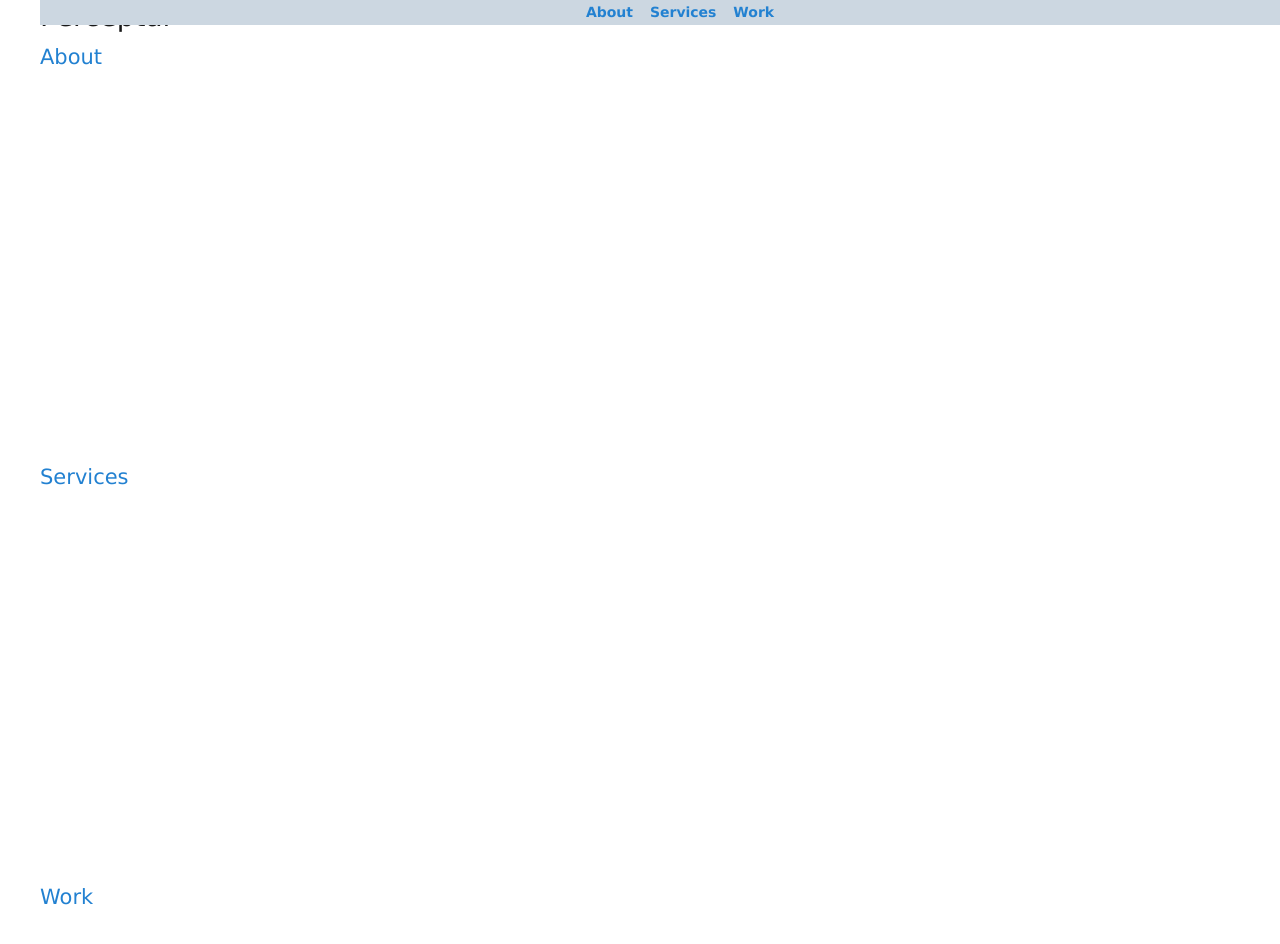
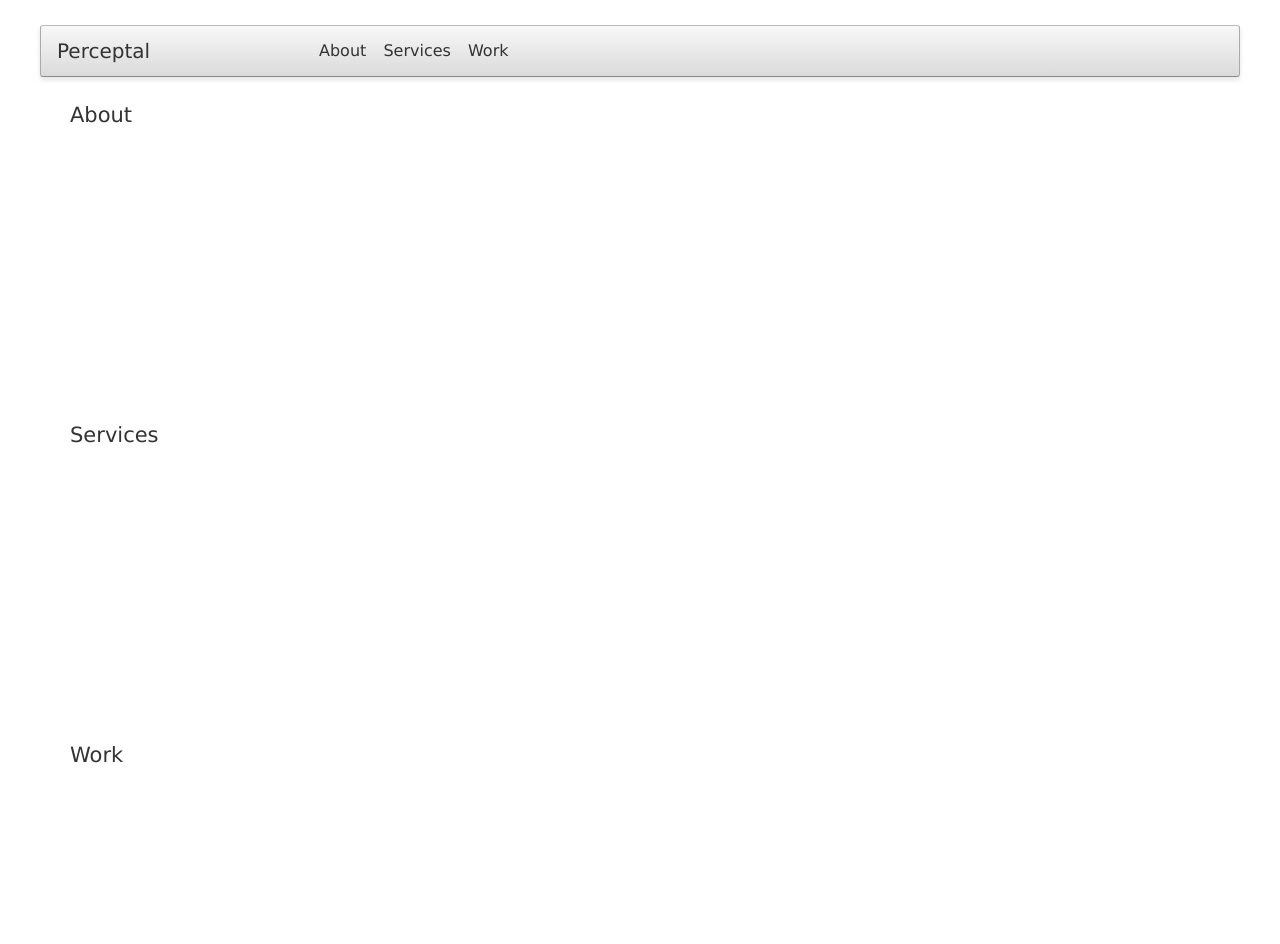
Before and after one commit to perceptal/perceptal.github.com, a plain HTML site: page index.html in a window 1280 px wide. Drawn offline with nearby package versions, Linux system fonts and the light colour scheme.

Commit message:
Working on styling and layout

```diff
--- a/css/perceptal.css
+++ b/css/perceptal.css
@@ -1,24 +1,74 @@
-ul {
-    background-color: #CCD7E1;
-    font-size: 14px;
-    font-weight: 600;
-    height: 25px;
-    margin: 0;
-    padding: 0;
+#fadeout {
+    z-index: 50;
     position: fixed;
-    text-align: center;
-    top: 0px;
-    width: 100%;
-    z-index: 10000;
+    left: 0;
+    top: 0;
+    right: 0;
+    height: 100px;
+    background: -webkit-gradient(linear, left top, left bottom, from(rgba(255, 255, 255, 1)), to(rgba(255, 255, 255, 0)));
+    background: -moz-linear-gradient(top, rgba(255, 255, 255, 1), rgba(255, 255, 255, 0));
 }
 
-ul li {
+header {
+    position: fixed;
+    z-index: 100;
+    height: 50px;
+    min-width: 490px;
+    left: 40px;
+    right: 40px;
+    top: 25px;
+    padding-left: 252px;
+    background: #EEE;
+    background: -webkit-gradient(linear, left top, left bottom, from(#F8F8F8), to(#DADADA));
+    background: -moz-linear-gradient(top, #F8F8F8, #DADADA);
+    border: 1px solid #AAA;
+    border-top: 1px solid #BBB;
+    border-bottom: 1px solid #888;
+    -webkit-border-radius: 3px;
+    -moz-border-radius: 3px;
+    border-radius: 3px;
+    -webkit-box-shadow: 0 3px 5px rgba(0,0,0,0.1);
+    -moz-box-shadow: 0 3px 5px rgba(0,0,0,0.1);
+    box-shadow: 0 3px 5px rgba(0,0,0,0.1);
+}
+
+header h1 {
+    display: block;
+    width: 225px;
+    height: 50px;
+    position: absolute;
+    top: 8px;
+    left: 16px;
+    font-size: 20px;
+}
+
+header ul {
+    height: 50px;
+    font-size: 16px;
+    line-height: 50px;
+    position: relative;
+    float: left;
+    padding: 0 20px;
+    cursor: pointer;
+}
+
+header ul li {
     display: inline;
-    line-height: 25px;
     padding: 0 6px;
 }
 
-a {
-    color: #2281D1;
+header ul li a {
     text-decoration: none;
 }
+
+header ul li a.selected {
+    color: #c00;
+}
+
+.container {
+    padding: 100px 0 0 60px;
+}
+
+a {
+    text-decoration: none;
+}
--- a/index.html
+++ b/index.html
@@ -3,7 +3,6 @@
 <!--[if IE 7 ]><html class="ie ie7" lang="en"> <![endif]-->
 <!--[if IE 8 ]><html class="ie ie8" lang="en"> <![endif]-->
 <!--[if (gte IE 9)|!(IE)]><!--><html lang="en"> <!--<![endif]-->
-<html>
 	<head>
         <meta charset="utf-8">
 		<title>Perceptal Web Engineering</title>
@@ -23,15 +22,17 @@
         <link rel="stylesheet" href="css/perceptal.css" />
 
         <script src="https://ajax.googleapis.com/ajax/libs/jquery/1.7.1/jquery.min.js" type="text/javascript"></script>
-  	    <script src="script/application.js" type="text/javascript"></script>
+  	    <script src="script/perceptal.js" type="text/javascript"></script>
 
         <link rel="shortcut icon" href="favicon.ico">
 	</head>
 
 	<body>
+        <div id="fadeout"></div>
+
         <div class="container">
             <header>
-                <h1>Perceptal</h1>
+                <h1><a id="home">Perceptal</a></h1>
                 <nav>
                     <ul>
                         <li>
@@ -48,15 +49,15 @@
             </header>
 
             <div id="content">
-                <div class="row" style="height: 400px">
+                <div class="row" style="height: 300px">
                     <h2>
                         <a name="about" href="#about">About</a>
                     </h2>
                 </div>
-                <div class="row" style="height: 400px">
+                <div class="row" style="height: 300px">
                     <h2><a name="services" href="#services">Services</a></h2>
                 </div>
-                <div class="row" style="height: 400px">
+                <div class="row" style="height: 600px">
                     <h2><a name="work" href="#work">Work</a></h2>
                 </div>
             </div>
--- a/script/application.js
+++ b/script/perceptal.js
@@ -7,7 +7,7 @@
       target = $('a[name=' + anchor + ']');
       ran = false;
       $('html, body').animate({
-        scrollTop: target.offset().top - 60
+        scrollTop: target.offset().top - 100
       }, 400, function() {
         var offset;
         if (!ran) {
@@ -35,7 +35,7 @@
       anchor_index = null;
       scroll_y = this.scrollY;
       $.each(positions, function(i, item) {
-        if (scroll_y >= item - 70) {
+        if (scroll_y >= item - 110) {
           anchor_index = i;
           return false;
         }
@@ -44,7 +44,7 @@
         $(anchor_links).removeClass('selected');
         $(anchor_links[anchor_index]).addClass('selected');
       }
-      if (scroll_y < positions[positions.length - 1] - 70) {
+      if (scroll_y < positions[positions.length - 1] - 110) {
         return $(anchor_links).removeClass('selected');
       }
     };
```
